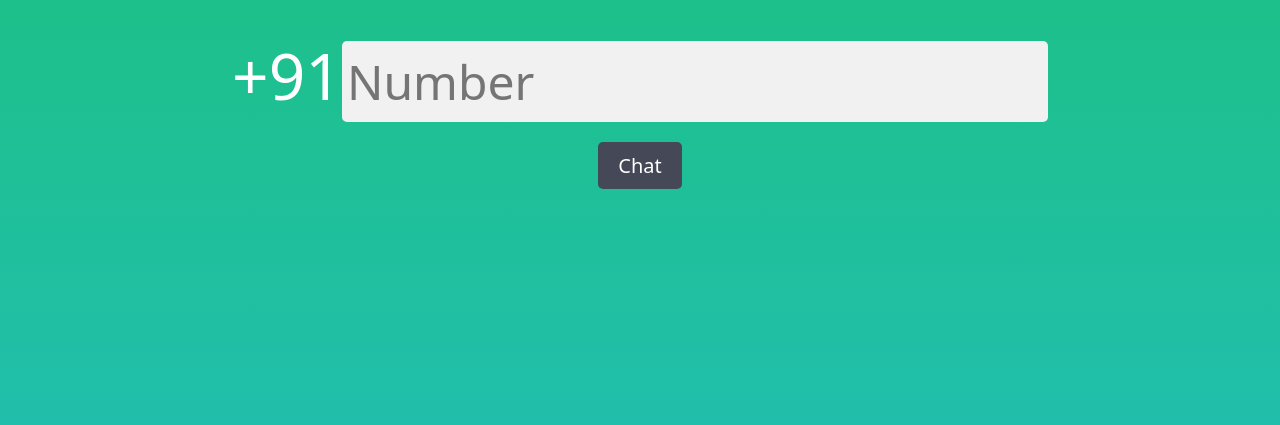
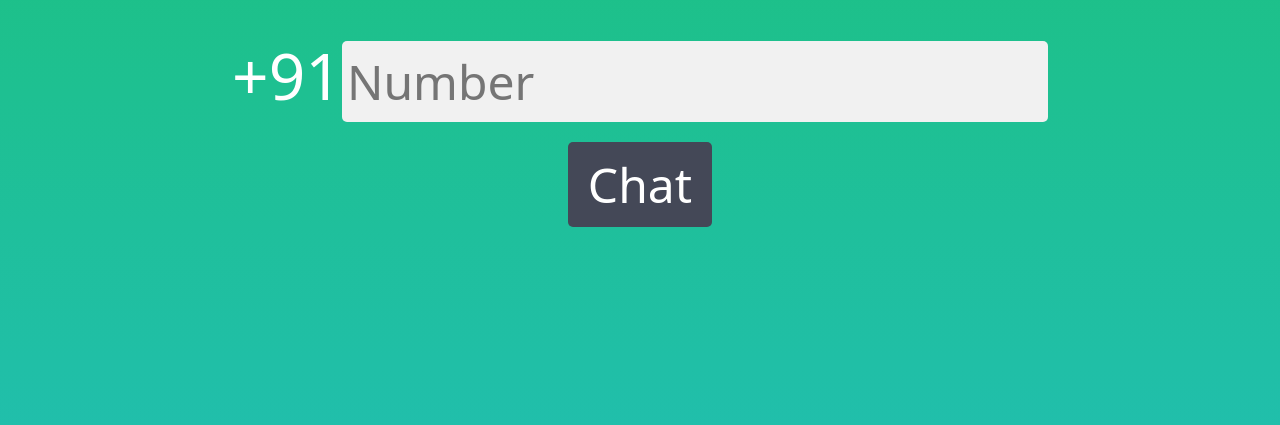
Before and after one commit to thepankaj08/whatsapp, a plain HTML site: page index.html in a window 1280 px wide. Shown: the part 257-682 px from the top of the page. Drawn offline with Linux system fonts and the light colour scheme.

Commit message:
Update style.css

```diff
--- a/style.css
+++ b/style.css
@@ -33,7 +33,7 @@ input{
 #submit{
   padding: 10px 20px;
     margin: 15px 5px;
-    font-size: 20px;
+    font-size: 3em;
     border-radius: 5px;
     border: none;
     background: #444857;
```
